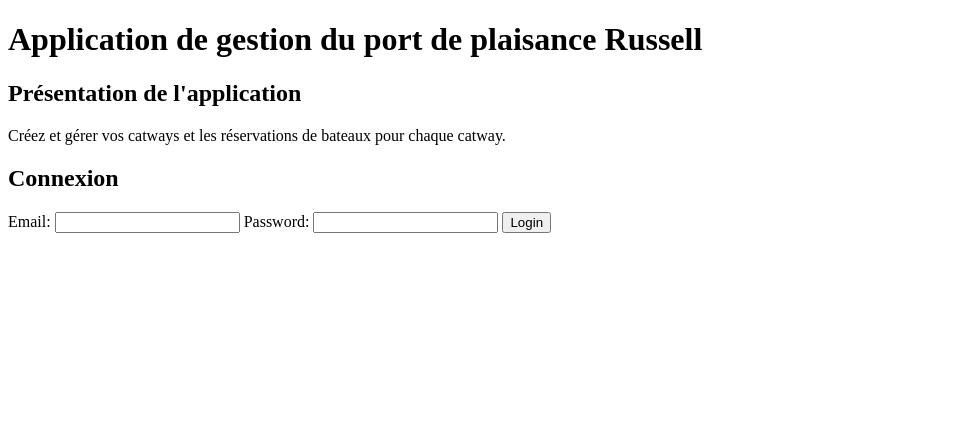
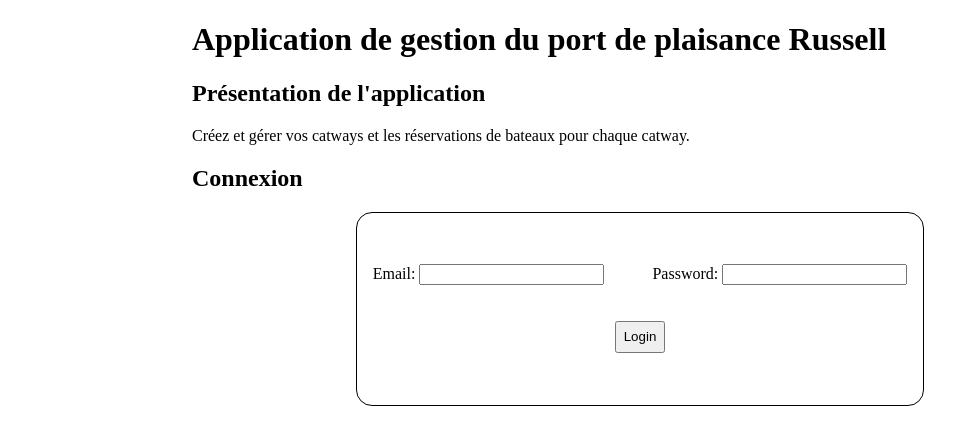
Before and after one commit to BushepII/api-russel, a Node server app: page / in a window 1280 px wide. Shown: the top 445 px of the page, without its empty margins (0-979 px from the left). Run offline with Node 20, Linux system fonts and the light colour scheme; some libraries are stand-ins or nearby versions.

Commit message:
added little css style for home page

```diff
--- /dev/null
+++ b/public/css/home.css
@@ -0,0 +1,36 @@
+body {
+    margin-left: auto;
+    margin-right: auto;
+    width: 70%;
+}
+
+form {
+    border: solid 1px black;
+    border-radius: 1em;
+    display: flex;
+    flex-direction: column;
+    padding: 1em;
+    min-height: 10em;
+    justify-content: space-evenly;
+    align-items: center;
+    width: fit-content;
+    margin: 0 auto;
+}
+
+section {
+    display: flex;
+    flex-direction: row;
+    justify-content: space-evenly;
+    gap: 3em;
+}
+
+button {
+    max-width: 5em;
+    padding: 0.5em;
+}
+
+#message {
+    width: fit-content;
+    margin: 0 auto;
+    text-align: center;
+}
--- a/views/index.ejs
+++ b/views/index.ejs
@@ -4,6 +4,7 @@
     <meta charset="UTF-8">
     <meta name="viewport" content="width=device-width, initial-scale=1.0">
     <title>API Russell</title>
+    <link rel="stylesheet" href="/css/home.css">
 </head>
 <body>
     <h1>Application de gestion du port de plaisance Russell</h1>
@@ -11,6 +12,8 @@
     <p>Créez et gérer vos catways et les réservations de bateaux pour chaque catway.</p>
     <h2>Connexion</h2>
     <form id="loginForm">
+        <section>
+            <div>
                 <label for="email">Email:</label>
                 <input
                     type="email"
@@ -18,7 +21,9 @@
                     name="email"
                     required
                 >
+            </div>
 
+            <div>
                 <label for="password">Password:</label>
                 <input
                     type="password"
@@ -26,6 +31,8 @@
                     name="password"
                     required
                 >
+            </div>
+        </section>
 
         <button type="submit">Login</button>
     </form>
```
Lines whose indentation alone changed are shown as unchanged.
